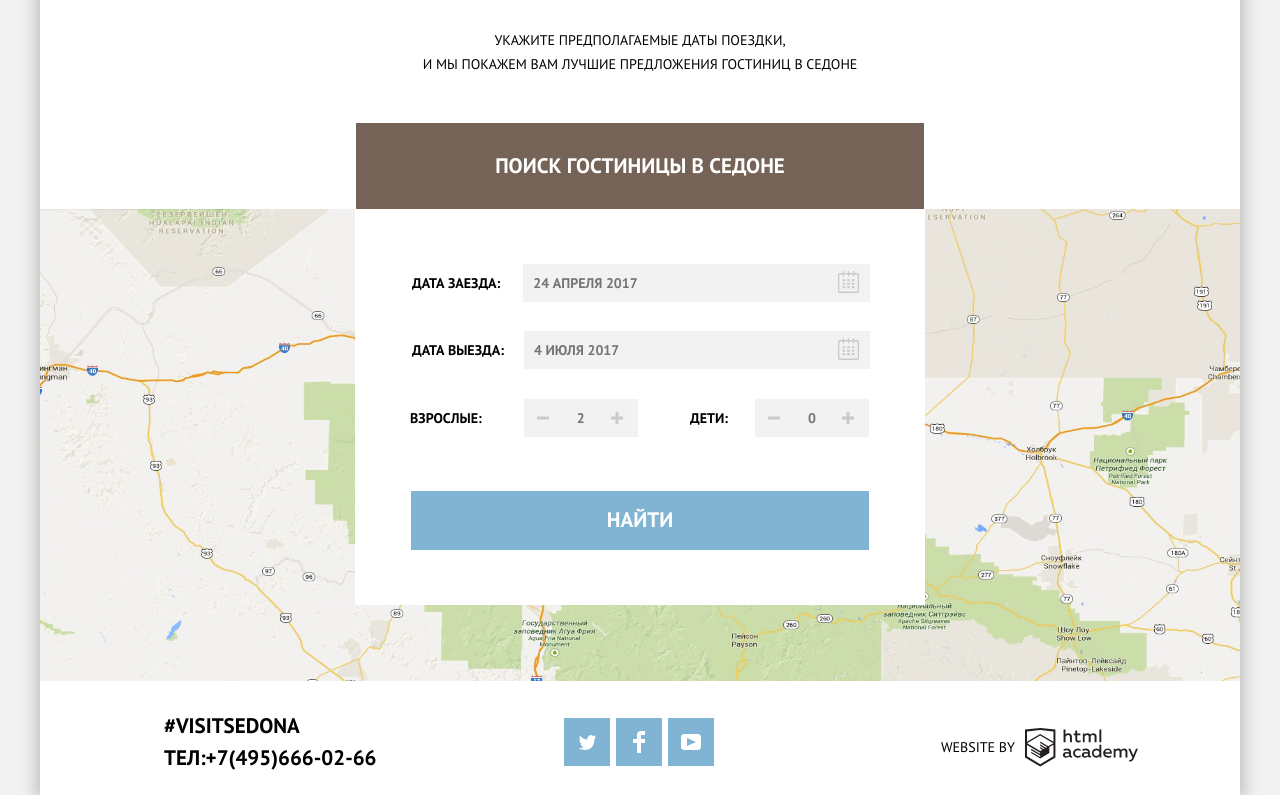
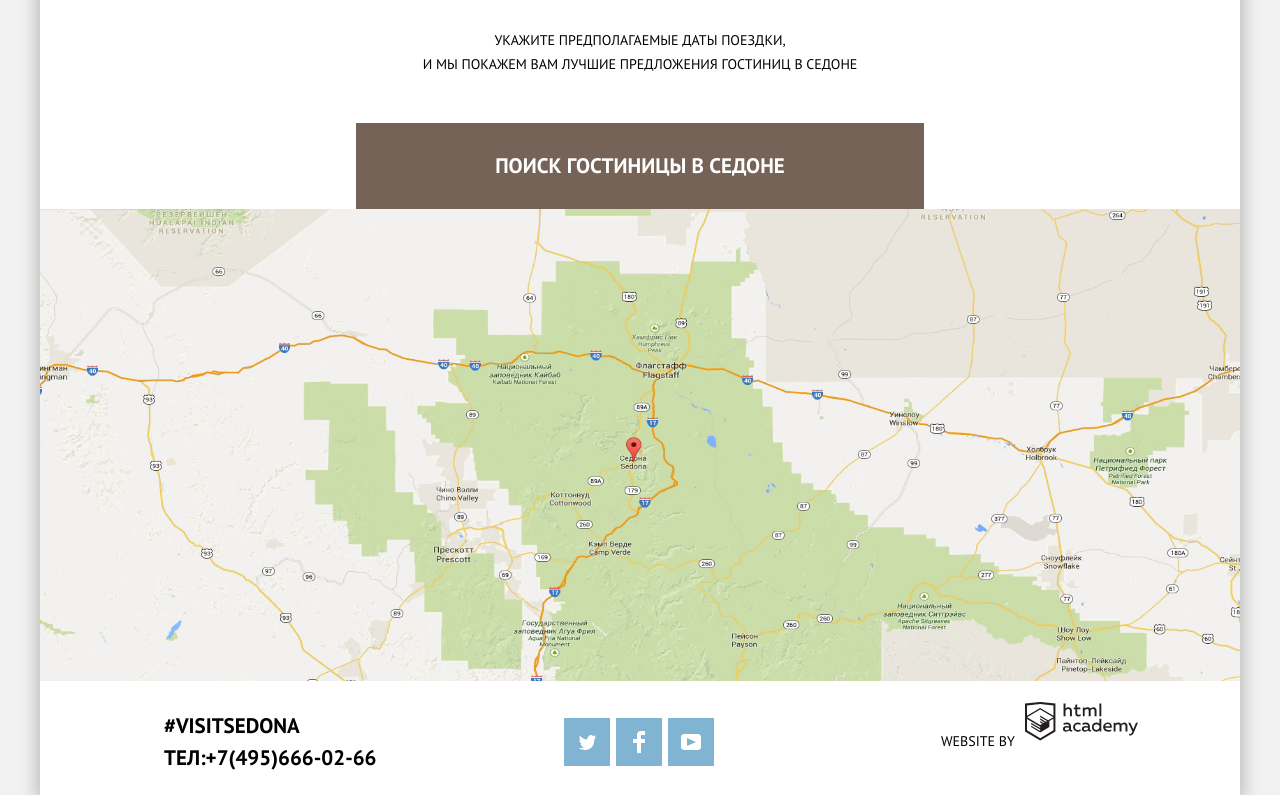
Before and after one commit to waridesu/1028315-sedona-27, a plain HTML site: page index.html in a window 1280 px wide. Shown: the part 1960-2755 px from the top of the page. Drawn offline with Linux system fonts and the light colour scheme.

Commit message:
Возможно верно

```diff
--- a/css/style.css
+++ b/css/style.css
@@ -457,12 +457,13 @@ body {
 
 .academy-footer {
   position: relative;
-  margin-top: 50px;/*да знаю что нужно падингом сделать но тогда не правиль будет отсчитывать топ на ie 11-ом*/
+  padding-top: 30px;
 }
 
 .academy-link {
   position: absolute;
-  top: -9px;
+  top: 1px;
+  bottom: 21px;
   width: 113px;
   padding-left: 10px;
   fill: #231f20;
--- a/js/script.js
+++ b/js/script.js
@@ -1,6 +1,6 @@
 var togBtn = document.querySelector(".search");
 var modal = document.querySelector(".modal-container");
-
+modal.classList.add("modal-hide");
 togBtn.addEventListener("click", function() {
   modal.classList.toggle("modal-hide");
 });
```
